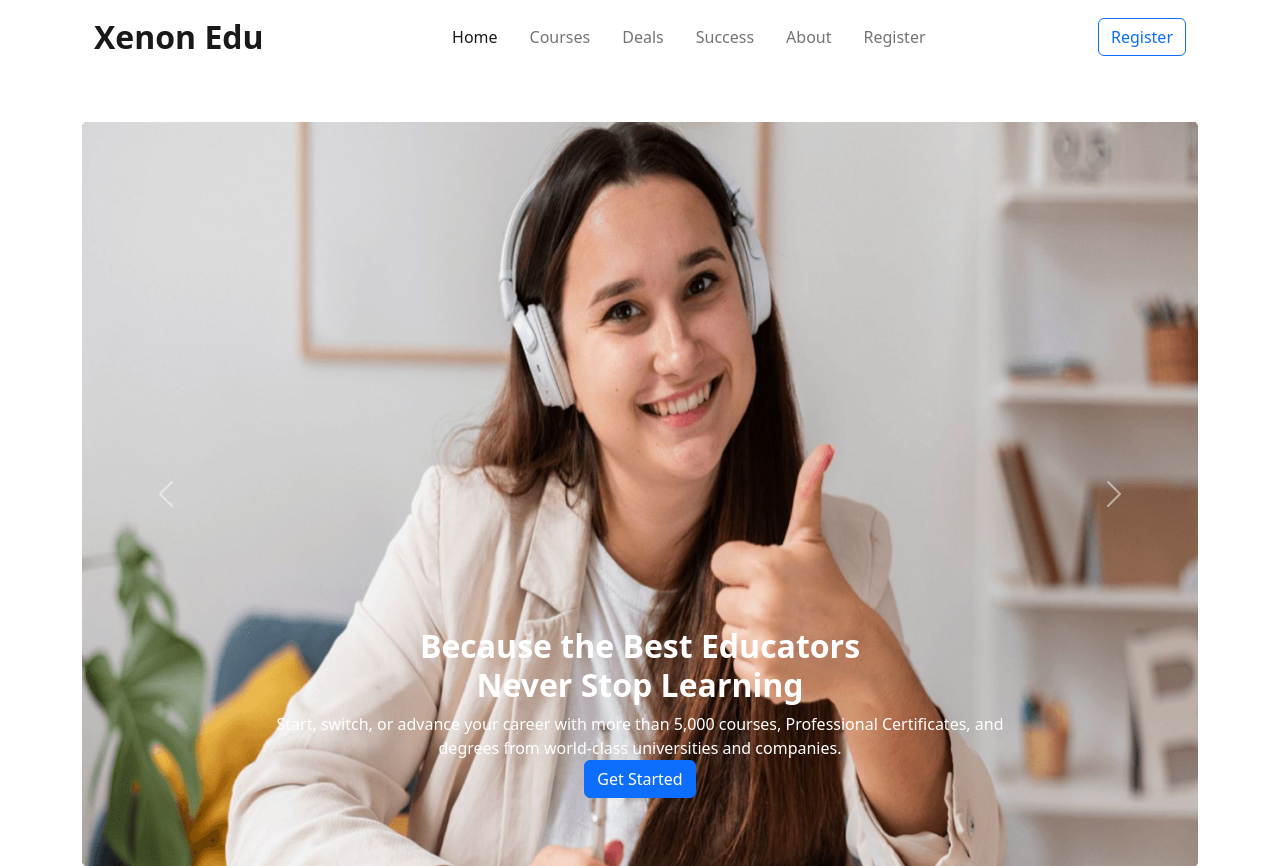
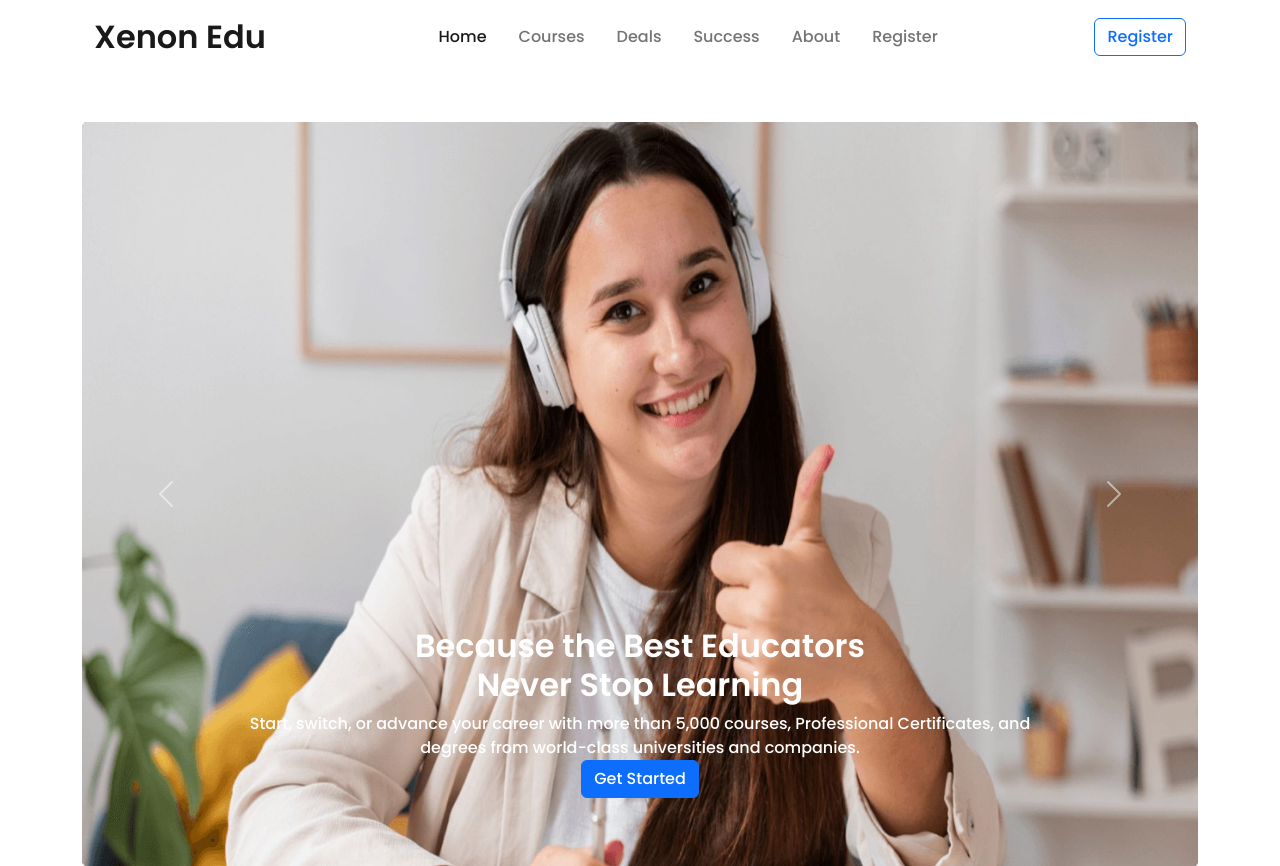
Before and after one commit to izazahmed0177/xenon-education-webside, a plain HTML site: page index.html in a window 1280 px wide. Shown: the top 866 px of the page. Drawn offline with nearby package versions, Linux system fonts and the light colour scheme.

Commit message:
all in all font add  section all complite

```diff
--- a/index.html
+++ b/index.html
@@ -12,6 +12,12 @@
       integrity="sha384-gH2yIJqKdNHPEq0n4Mqa/HGKIhSkIHeL5AyhkYV8i59U5AR6csBvApHHNl/vI1Bx"
       crossorigin="anonymous"
     />
+    <!-- google font   -->
+    <link rel="preconnect" href="https://fonts.googleapis.com">
+<link rel="preconnect" href="https://fonts.gstatic.com" crossorigin>
+<link href="https://fonts.googleapis.com/css2?family=Poppins:wght@500;600&display=swap" rel="stylesheet">
+<!-- stylesheet  -->
+<link rel="stylesheet" href="style.css">
 
     <!-- fontwesome link -->
 
--- /dev/null
+++ b/style.css
@@ -0,0 +1,3 @@
+body{
+    font-family: 'Poppins', sans-serif;
+}
```
